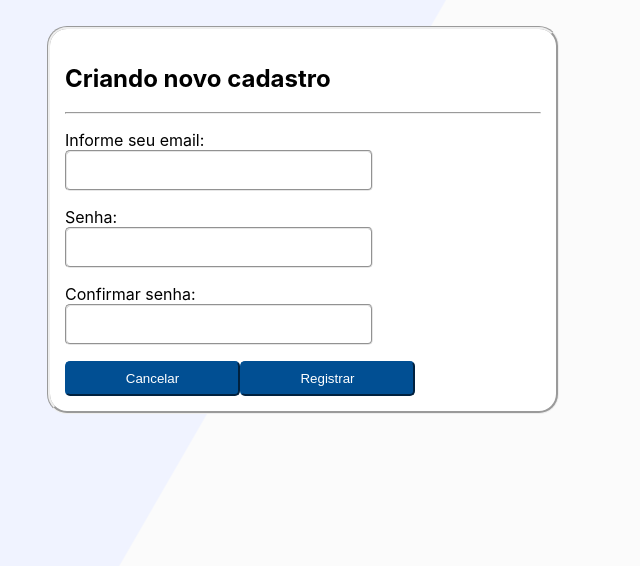
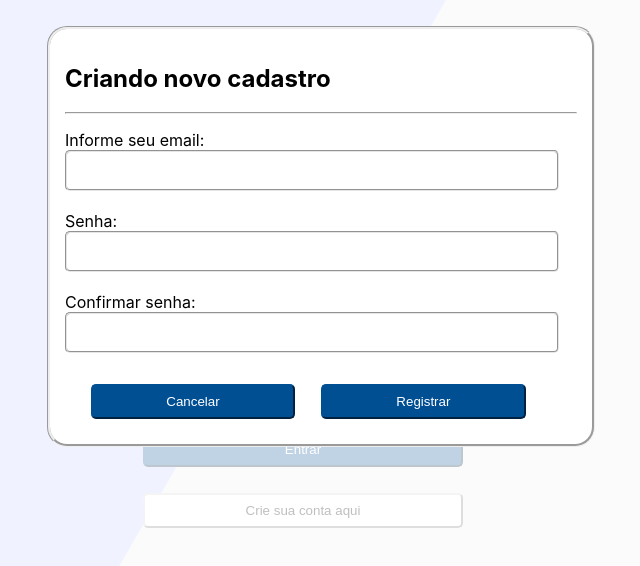
Before and after one commit to ClaitonBarchet/WSN, a React (Create React App) app in the folder websystemnow/: page / in a window 1280 px wide. Both pictures are taken after a click on the button "Crie sua conta aqui". Shown: the top 566 px of the page, without its empty margins (337-977 px from the left). Built offline with nearby package versions, Linux system fonts and the light colour scheme.

Commit message:
css form ajustado

```diff
--- a/websystemnow/src/pages/login/Login.css
+++ b/websystemnow/src/pages/login/Login.css
@@ -10,41 +10,76 @@ body {
     /* background:linear-gradient(120deg, #4c79d34d 44.9%, #eeeeee 45%) no-repeat fixed; */
 }
 
-/* INPUTS - TEXTBOX */
-.input-basic {
+.form-basic {
+    padding: 25%;
+    width: 40%;
+    margin: 5% 30% 50px 30%;
+    max-width: 75%;
+    min-width: 30%;
+    padding: 15px;
+    border-radius: 20px;
+    /* border-style: groove; */
+}
+
+.input-form {
     max-width: 95%;
     min-width: 5%;
     border-style: groove;
     border-radius: 5px;
     border-color: rgb(230, 230, 230);
     height: 35px;
-    width: 300px;
+    width: 95%;
     font-size: 18px;
 }
 
-/* BOTÃO ENTRAR */
+/* INPUTS - TEXTBOX */
+.input-modal {
+    max-width: 5%;
+    min-width: 95%;
+    width: 33.3%;
+    margin: 0% 0% 20px 0%;
+    border-style: groove;
+    border-radius: 5px;
+    border-color: rgb(230, 230, 230);
+    height: 35px;
+    font-size: 18px;
+}
+.button-modal {
+    border-radius: 5px;
+    border-color: #014F93;
+    background-color: #014F93;
+    color: #ffffff;
+    height: 35px;
+    width: 40%;
+    margin: 2% 0% 10px 5%;
+}
+
+/* BOTOES FORM */
 .button-basic {
     border-radius: 5px;
     border-color: #014F93;
     background-color: #014F93;
     color: #ffffff;
     height: 35px;
-    width: 175px;
+    width: 25%;
+    margin: 2% 0% 10px 0%;
 }
+
 .button-basic:hover {
     border-color: #f6ca47;
     background:  #f6ca47;
     color: #ffffff;
 }
 
-/* BOTÃO CRIAR CONTA */
 .button-criar-conta {
     border-radius: 5px;
     background-color: white;
-    height: 30px;
-    min-width: 35%;
+    height: 35px;
     border-color: rgb(210, 209, 209);
+    width: 25%;
+    margin: 0% 0% 10px 0%;
 }
+
 .button-criar-conta:hover {
     background:  #f6ca47;
     color: #ffffff;
@@ -52,9 +87,10 @@ body {
 
 /* FORMULÁRIO MODAL */
 .modal-style {
-    max-width: 50%;
+    max-width: 75%;
     min-width: 35%;
-    margin: 2% 30% 25%;
+    width: 40%;
+    margin: 2% 30% 50px 30%;
     background-color: white;
     padding: 15px;
     border-radius: 20px;
--- a/websystemnow/src/pages/login/Login.js
+++ b/websystemnow/src/pages/login/Login.js
@@ -35,27 +35,29 @@ Modal.setAppElement("#root");
         </Row>
       </Container> */}
 
-            <form action="home.html">
+            <form class="form-basic" action="home.html">
                   <div align="center">
                   {/* https://pt.stackoverflow.com/questions/309953/como-inserir-imagem-usando-react-js */}
                   <img src={imagens} alt="logo sinos"></img>
 
-                  <div>
+                  <div align="left">
                     <label>E-mail:</label>
                       <div>
-                      <input type="email" class="input-basic" id="email-login-input"/>
+                      <input type="email" class="input-form" id="email-login-input"/>
                       </div>
                     </div>
 
-                  <div>
+                  <div align="left">
                     <label class="text-form" >Utilize seu e-mail para realizar o login.</label>
                     <br></br>
                   </div>
 
-                  <div>
+
+                  <p></p>
+                  <div align="left">
                     <label>Senha:</label>
                     <div>
-                    <input type="password" class="input-basic" id="password-login-input"/>
+                    <input type="password" class="input-form" id="password-login-input"/>
                     </div>
                   </div>
 
@@ -84,21 +86,19 @@ Modal.setAppElement("#root");
                 <p></p>
                   <label>Informe seu email:</label>
                   <br></br>
-                  <input type="email" class="input-basic" id="password-login-input"/>
-                  <p></p>
+                  <input type="email" class="input-modal" id="password-login-input"/>
+                  <br></br>
                   <label>Senha:</label>
                   <br></br>
-                  <input type="password" class="input-basic" id="password-login-input"/>
-                  <p></p>
+                  <input type="password" class="input-modal" id="password-login-input"/>
+                  <br></br>
                   <label>Confirmar senha:</label>
                   <br></br>
-                  <input type="password" class="input-basic" id="password-login-input"/>
-                <p></p>
-
-                <div class="mb-3">
+                  <input type="password" class="input-modal" id="password-login-input"/>
+                <div>
                   <div>
-                      <button class="btn button-basic" onClick={closeModal}>Cancelar</button>
-                      <button class="btn button-basic">Registrar</button>
+                      <button class="btn button-modal" onClick={closeModal}>Cancelar</button>
+                      <button class="btn button-modal">Registrar</button>
                   </div>
                 </div>
 
```
